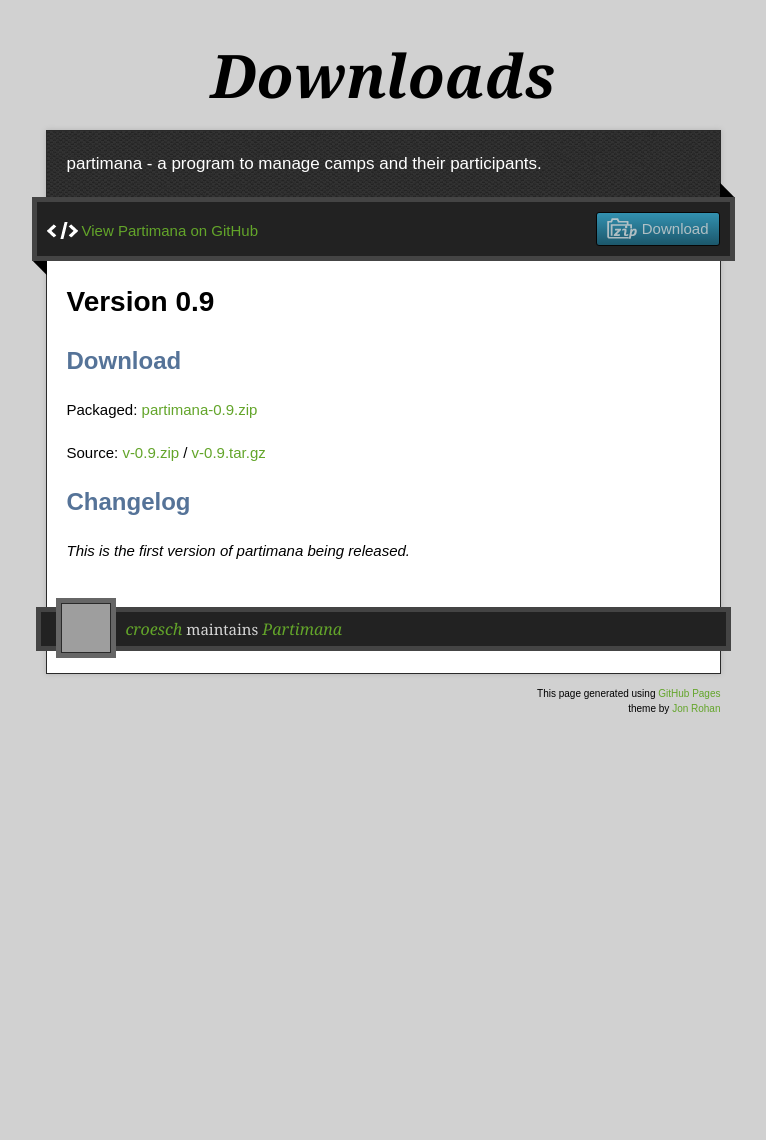
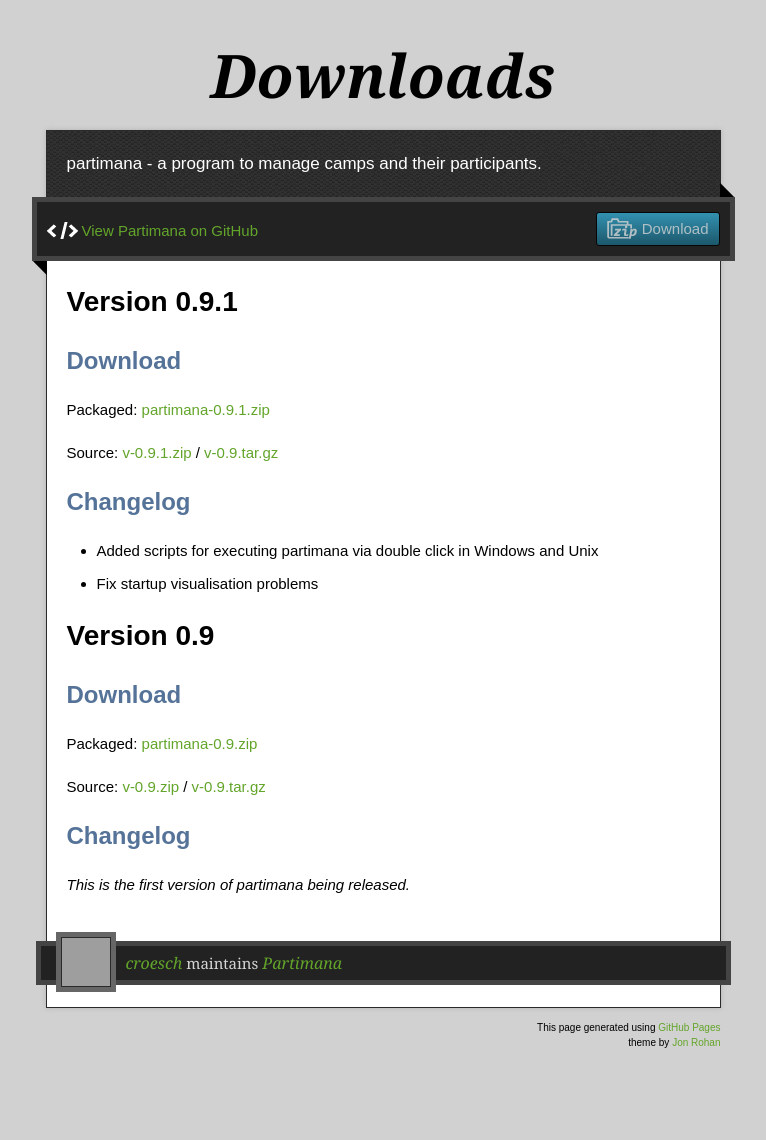
Before and after one commit to croesch/partimana, a Jekyll site: the page built from downloads.md, in a window 1280 px wide. Shown: the whole page, without its empty margins (257-1023 px from the left). Built offline with Jekyll 4.4.1, drawn with Linux system fonts in a browser that asks for light colours; before the commit the page ends 900 px from its top, so only the background shows below that; grey boxes are pictures that could not be loaded.

Commit message:
Add download of 0.9.1

```diff
--- a/downloads.md
+++ b/downloads.md
@@ -2,6 +2,19 @@
 layout: default
 title: Downloads
 ---
+
+# Version 0.9.1
+
+##Download
+
+Packaged: [partimana-0.9.1.zip](https://github.com/croesch/partimana/releases/download/v-0.9.1/partimana-0.9.1.zip)
+
+Source: [v-0.9.1.zip](https://github.com/croesch/partimana/archive/v-0.9.1.zip) /  [v-0.9.tar.gz](https://github.com/croesch/partimana/archive/v-0.9.1.tar.gz)
+
+##Changelog
+
+* Added scripts for executing partimana via double click in Windows and Unix
+* Fix startup visualisation problems
 
 # Version 0.9
 
```
